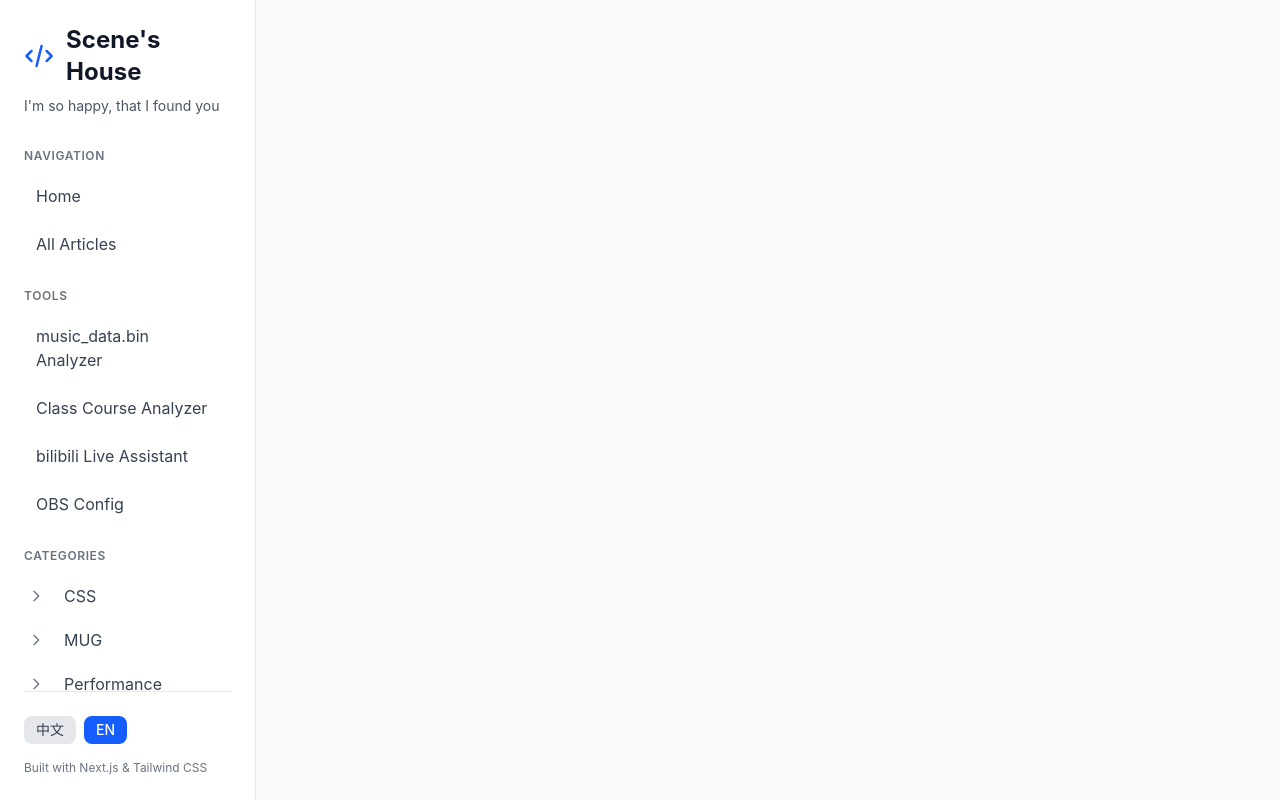
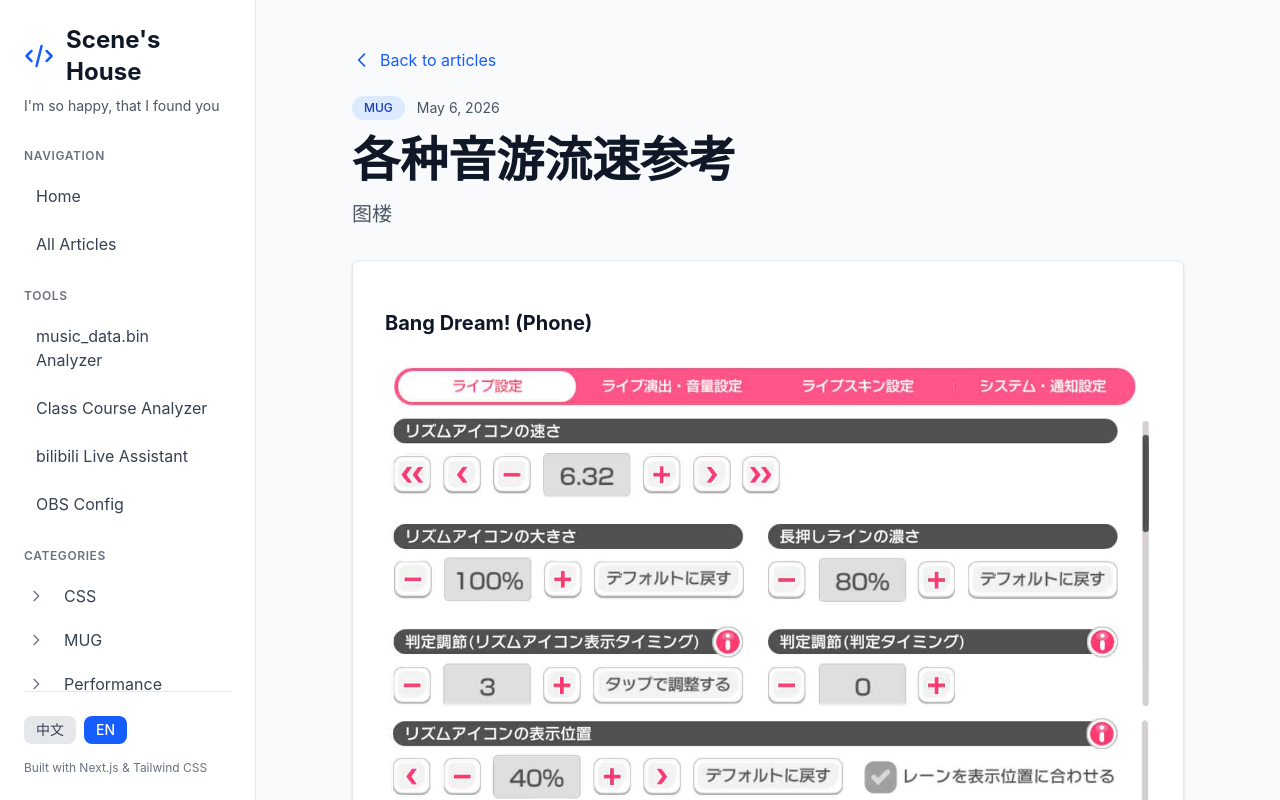
Before and after one commit to Scene-ry/sce-ne.vercel.app, a Next.js app: page /article/game-note-speeds in a window 1280 px wide. Before the commit this address had no page. Shown: the top 800 px of the page. Built offline with nearby package versions, Linux system fonts and the light colour scheme.

Commit message:
Add game note speed page

```diff
--- a/app/article/[id]/page.tsx
+++ b/app/article/[id]/page.tsx
@@ -63,6 +63,8 @@
                 <span className="px-3 py-1 bg-white/20 backdrop-blur-sm text-white rounded-full text-xs font-medium">
                   {article.category}
                 </span>
+                {article.subCategory && (
+                  <>
                     <svg
                       className="w-4 h-4 text-gray-400"
                       fill="none"
@@ -77,6 +79,8 @@
                     <span className="px-3 py-1 bg-white/20 backdrop-blur-sm text-white rounded-full text-xs font-medium">
                       {article.subCategory}
                     </span>
+                  </>
+                )}
                 <time dateTime={article.date}>
                   {new Date(article.date).toLocaleDateString(locale === 'zh' ? 'zh-CN' : 'en-US', {
                     year: 'numeric',
@@ -124,6 +128,8 @@
               <span className="px-3 py-1 bg-blue-100 dark:bg-blue-900 text-blue-800 dark:text-blue-200 rounded-full text-xs font-medium">
                 {article.category}
               </span>
+              {article.subCategory && (
+                <>
                   <svg
                     className="w-4 h-4 text-gray-400"
                     fill="none"
@@ -138,6 +144,8 @@
                   <span className="px-3 py-1 bg-black/20 backdrop-blur-sm text-white rounded-full text-xs font-medium">
                     {article.subCategory}
                   </span>
+                </>
+              )}
               <time dateTime={article.date}>
                 {new Date(article.date).toLocaleDateString(locale === 'zh' ? 'zh-CN' : 'en-US', {
                   year: 'numeric',
--- a/components/ArticleCard.tsx
+++ b/components/ArticleCard.tsx
@@ -42,6 +42,8 @@
             <span className="px-3 py-1 bg-gray-100 dark:bg-gray-900 text-gray-800 dark:text-gray-200 rounded-full text-xs font-medium">
               {article.category}
             </span>
+            {article.subCategory && (
+              <>
                 <svg
                   className="w-4 h-4 text-gray-400"
                   fill="none"
@@ -56,6 +58,8 @@
                 <span className="px-3 py-1 bg-blue-100 dark:bg-blue-900 text-blue-800 dark:text-blue-200 rounded-full text-xs font-medium">
                   {article.subCategory}
                 </span>
+              </>
+            )}
             <time dateTime={article.date}>
               {new Date(article.date).toLocaleDateString(locale === 'zh' ? 'zh-CN' : 'en-US', {
                 year: 'numeric',
--- a/config/articles.ts
+++ b/config/articles.ts
@@ -5,6 +5,7 @@
 import { article as webPerformanceOptimization } from './articles/web-performance-optimization'
 import { article as iidxHistoricalCabinets } from './articles/iidx-historical-cabinets'
 import { article as hkTripPlan } from './articles/hk-trip-plan'
+import { article as gameNoteSpeeds } from './articles/game-note-speeds'
 
 export interface Article {
   id: string
@@ -26,6 +27,7 @@
   webPerformanceOptimization,
   iidxHistoricalCabinets,
   hkTripPlan,
+  gameNoteSpeeds,
 ]
 
 export function getArticleById(id: string): Article | undefined {
--- /dev/null
+++ b/config/articles/game-note-speeds.ts
@@ -0,0 +1,16 @@
+import type { Article } from '../articles'
+
+export const article: Article = {
+  id: 'game-note-speeds',
+  title: '各种音游流速参考',
+  description: "图楼",
+  date: '2026-05-06',
+  category: 'MUG',
+  content: `
+### Bang Dream! (Phone)
+![bangdream-phone](/images/articles/game-note-speeds/bangdream-phone.jpg)
+
+### Project SEKAI (Phone)
+![projectsekai-phone](/images/articles/game-note-speeds/projectsekai-phone.jpg)
+  `.trim(),
+}
```
Also changed, not shown: public/images/articles/game-note-speeds/bangdream-phone.jpg (added), public/images/articles/game-note-speeds/projectsekai-phone.jpg (added). Lines whose indentation alone changed are shown as unchanged.
